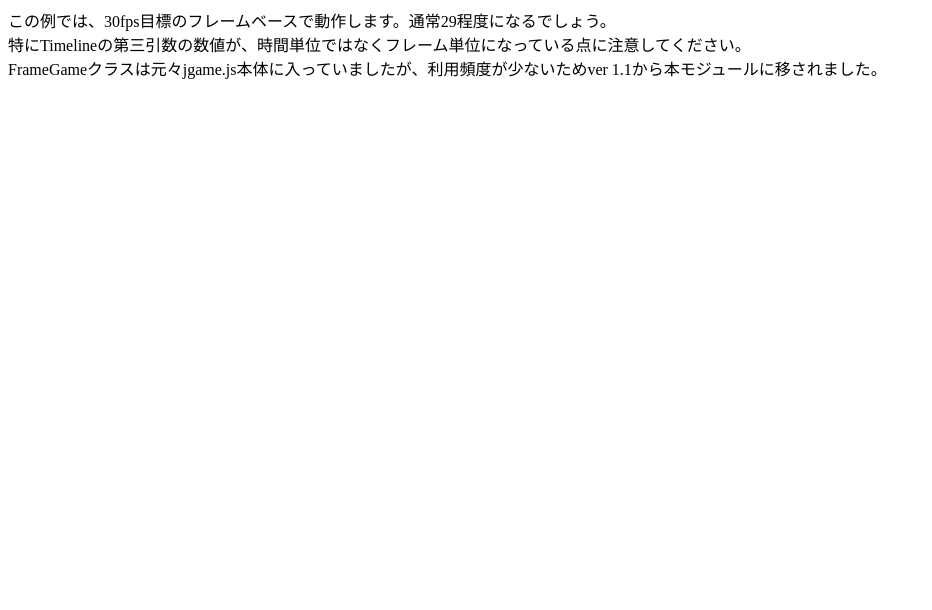
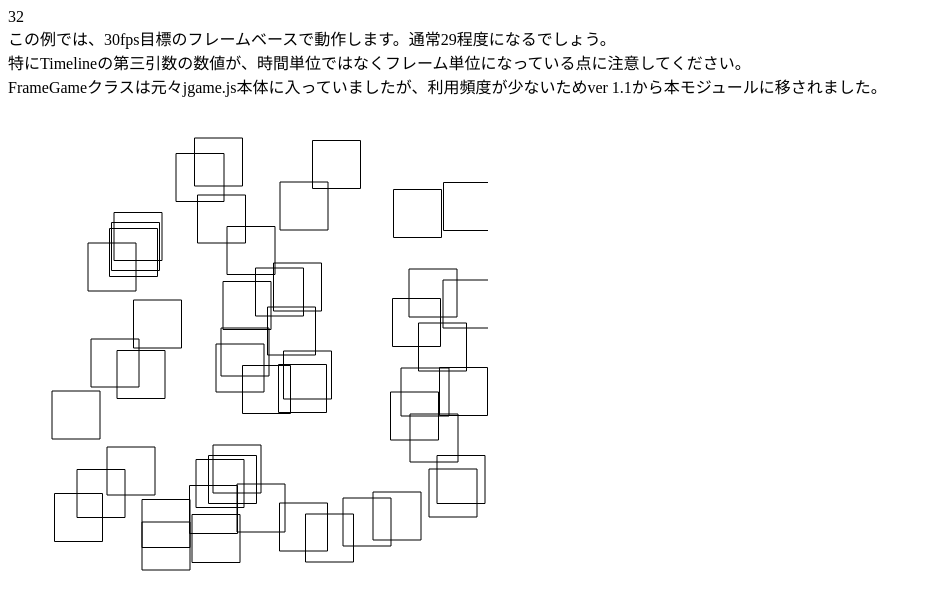
Before and after one commit to tsugehara/jgengine, a plain HTML site: page framegame.html in a window 1280 px wide. Shown: the whole page, without its empty margins (0-932 px from the left). Drawn offline with Linux system fonts and the light colour scheme.

Commit message:
update jgame.js links

```diff
--- a/framegame.html
+++ b/framegame.html
@@ -3,7 +3,7 @@
 <head>
 <meta charset="utf-8">
 <title>Frame based game - jgame.js</title>
-<script type="text/javascript" src="../jgame.js/src/js/jgame.js"></script>
+<script type="text/javascript" src="js/jgame.js"></script>
 <script type="text/javascript" src="js/jgengine.js"></script>
 <script type="text/javascript">
 window.onload = function() {
```
Also changed, not shown: static.html (+1 -1 lines), twinloop.html (+1 -1 lines).
